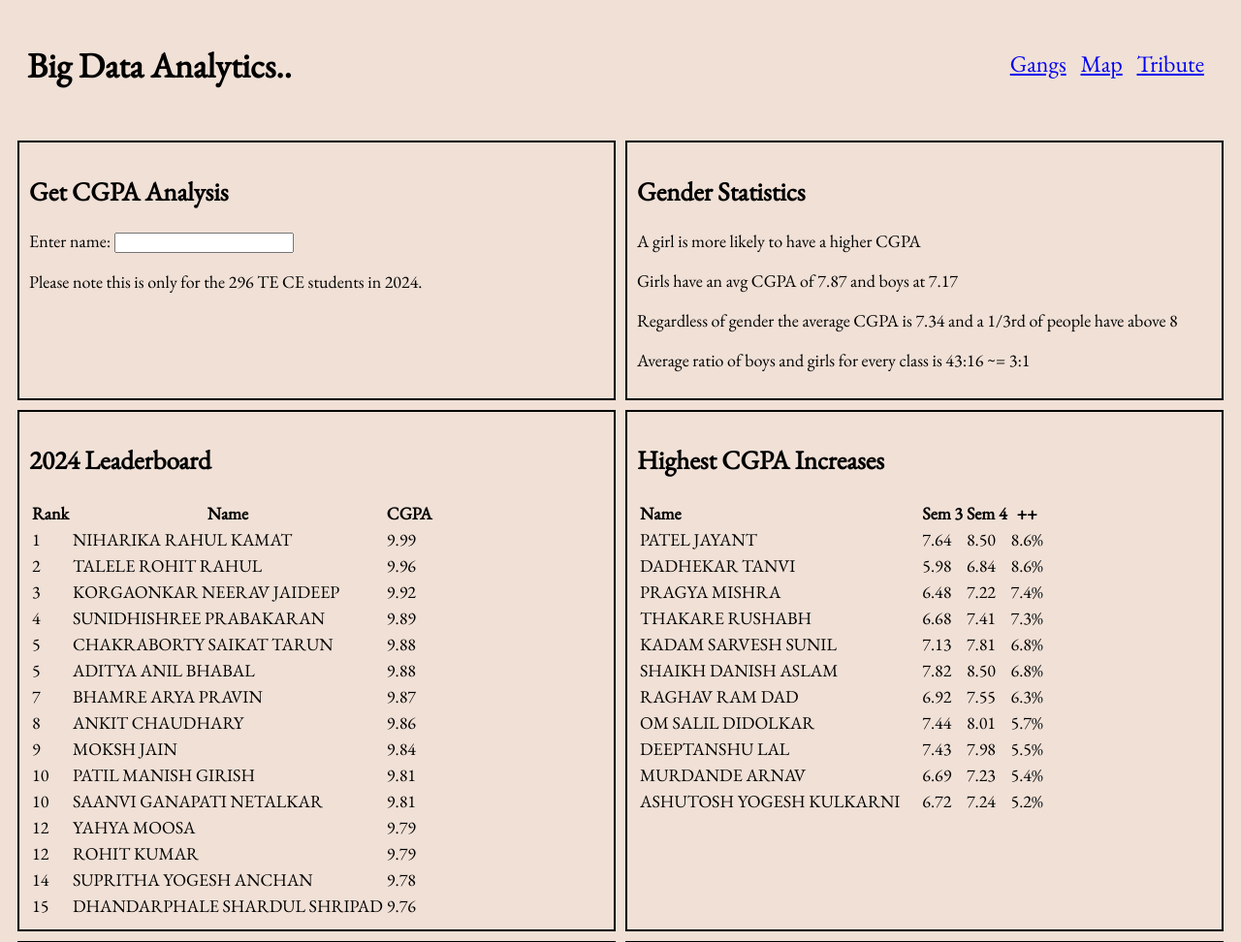
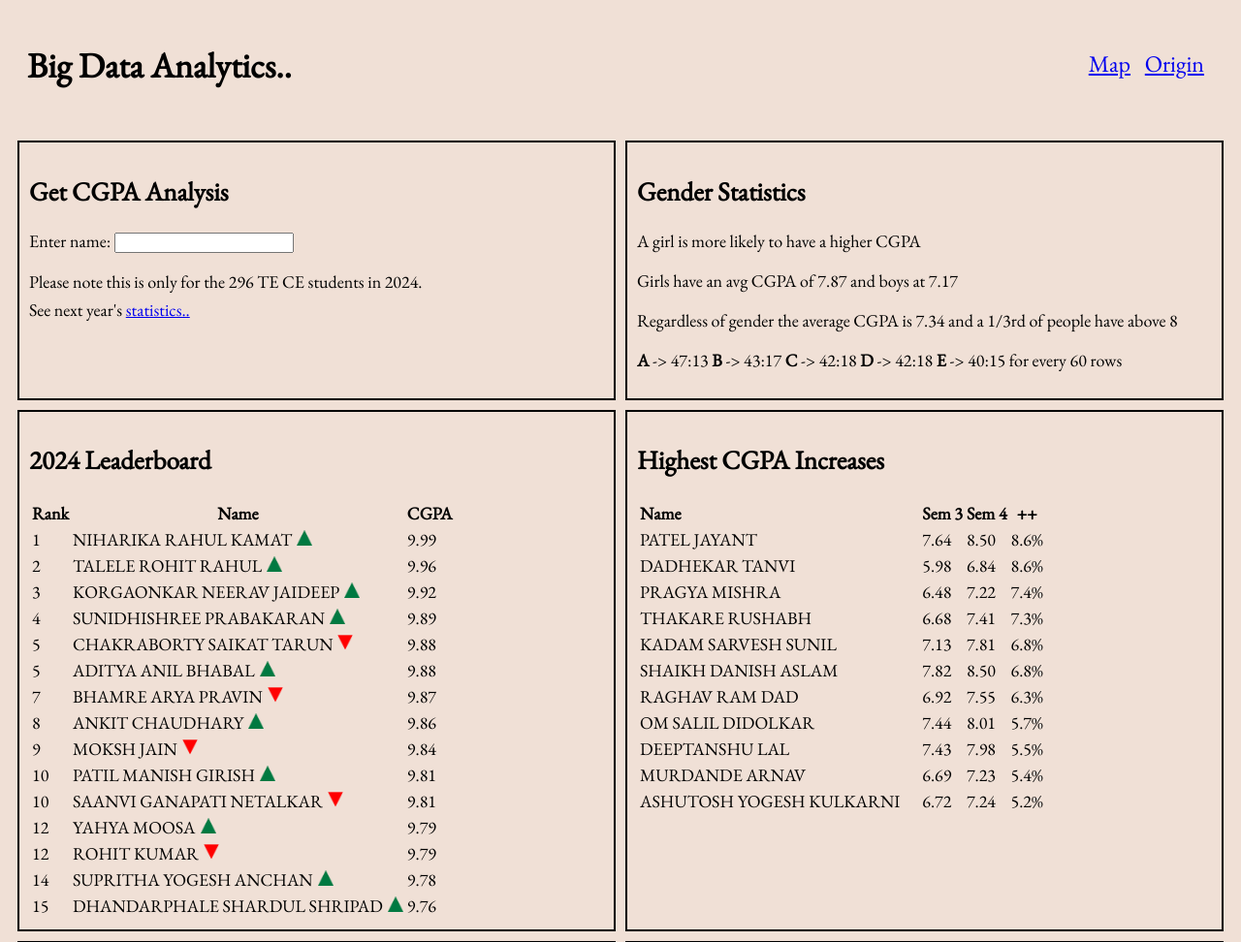
Before and after one commit to ShreyasAndurlekar/CGPA-Analytics, a Flask app: page / in a window 1280 px wide. Shown: the top 972 px of the page at 97% size. Run offline with Flask 3, Linux system fonts and the light colour scheme; parts of the project's set-up code (start-up, migrations or seed data) failed here and were passed over.

Commit message:
Indicators

```diff
--- a/functions.py
+++ b/functions.py
@@ -114,3 +114,6 @@ def barack():
     top_5_increases = merged_df.sort_values(by='CGPA_Increase', ascending=False).head(15)
 
     print(top_5_increases[['Name', 'C.G.P.A_sem3', 'C.G.P.A_sem4', 'CGPA_Increase']])
+
+
+gender_cgpa()
--- /dev/null
+++ b/static/script.js
@@ -0,0 +1,26 @@
+// Extract the text content from the `result-text` element
+const resultText = document.getElementById("result-text").innerText;
+
+// Find the percentage increase using a regex
+const match = resultText.match(/Rate of Change: (-?\d+\.\d+)%/);
+if (match) {
+    const percentageChange = parseFloat(match[1]); // Extract the numeric value
+    const iconDiv = document.getElementById("icon");
+
+    // Determine the image based on the percentage value
+    const icon = document.createElement("img");
+    icon.style.width = "16px";
+    icon.style.height = "16px";
+    icon.style.marginLeft = "5px";
+
+    if (percentageChange < 0) {
+        icon.src = "../static/red.png";
+        icon.alt = "Negative change";
+    } else {
+        icon.src = "../static/green.png";
+        icon.alt = "Positive change";
+    }
+
+    // Append the image beside the result
+    iconDiv.appendChild(icon);
+}
--- a/templates/find.html
+++ b/templates/find.html
@@ -14,7 +14,6 @@
         <div class = "g">
             <a class = "g1" href = "{{ url_for('home') }}" >Home</a>
             <a class = "g1" href = "{{ url_for('map') }}" >Map</a>
-            <a class = "g1" href = "{{ url_for('tribute') }}" >Tribute</a>
         </div>
 
     </div>
--- a/templates/index.html
+++ b/templates/index.html
@@ -12,9 +12,8 @@
         <div class = "navbar">
             <h1> Big Data Analytics..</h1>
             <div class = "g">
-                <a class = "g1" href = "{{ url_for('find') }}" >Gangs</a>
                 <a class = "g1" href = "{{ url_for('map') }}" >Map</a>
-                <a class = "g1" href = "{{ url_for('tribute') }}" >Tribute</a>
+                <a class = "g1" href = "{{ url_for('find') }}" >Origin</a>
             </div>
 
         </div>
@@ -30,9 +29,11 @@
 
                 </div>
                 {% if result %}
-                    <div id="result">
-                        <pre style = " font-family: 'Times New Roman', Times, serif;">{{ result }}</pre>
+                   <div id="result" style = "margin-top: 15px;" >
+                        <pre id="result-text" style="display: inline; font-family: 'Times New Roman' ">{{ result }}</pre>
+                        <div id="icon" style="display: inline;"></div>
                     </div>
+
                     {% endif %}
                     {% if error %}
                     <div id="error">
@@ -41,15 +42,26 @@
                  {% endif %}
 
                 <p>Please note this is only for the 296 TE CE students in 2024.</p>
+                <p style = "margin-top: -12px;">See next year's <a href="2024.html">statistics.. </a></p>
+
             </div>
+            <script src = "../static/script.js"></script>
+
 
             <div class="box">
                 <h2>Gender Statistics</h2>
                 <p>A girl is more likely to have a higher CGPA</p>
                 <p>Girls have an avg CGPA of 7.87 and boys at 7.17</p>
                 <p>Regardless of gender the average CGPA is 7.34 and a 1/3rd of people have above 8</p>
-                <p>Average ratio of boys and girls for every class is 43:16 ~= 3:1</p>
-            </div>
+                <p>
+                    <span style="font-weight: bold;">A</span> -> 47:13
+                    <span style="font-weight: bold;">B</span> -> 43:17
+                    <span style="font-weight: bold;">C</span> -> 42:18
+                    <span style="font-weight: bold;">D</span> -> 42:18
+                    <span style="font-weight: bold;">E</span> -> 40:15
+                    for every 60 rows
+                  </p>
+                              </div>
 
             <div class="box">
                 <h2>2024 Leaderboard</h2>
@@ -61,77 +73,77 @@
                     </tr>
                     <tr>
                         <td>1</td>
-                        <td>NIHARIKA RAHUL KAMAT</td>
+                        <td>NIHARIKA RAHUL KAMAT<img src="../static/green.png" alt="icon" style="width: 16px; height: 16px; margin-left: 5px;"></td>
                         <td>9.99</td>
                     </tr>
                     <tr>
                         <td>2</td>
-                        <td>TALELE ROHIT RAHUL</td>
+                        <td>TALELE ROHIT RAHUL<img src="../static/green.png" alt="icon" style="width: 16px; height: 16px; margin-left: 5px;"></td>
                         <td>9.96</td>
                     </tr>
                     <tr>
                         <td>3</td>
-                        <td>KORGAONKAR NEERAV JAIDEEP</td>
+                        <td>KORGAONKAR NEERAV JAIDEEP<img src="../static/green.png" alt="icon" style="width: 16px; height: 16px; margin-left: 5px;"></td>
                         <td>9.92</td>
                     </tr>
                     <tr>
                         <td>4</td>
-                        <td>SUNIDHISHREE PRABAKARAN</td>
+                        <td>SUNIDHISHREE PRABAKARAN<img src="../static/green.png" alt="icon" style="width: 16px; height: 16px; margin-left: 5px;"></td>
                         <td>9.89</td>
                     </tr>
                     <tr>
                         <td>5</td>
-                        <td>CHAKRABORTY SAIKAT TARUN</td>
+                        <td>CHAKRABORTY SAIKAT TARUN<img src="../static/red.png" alt="icon" style="width: 16px; height: 16px; margin-left: 5px;"></td>
                         <td>9.88</td>
                     </tr>
                     <tr>
                         <td>5</td>
-                        <td>ADITYA ANIL BHABAL</td>
+                        <td>ADITYA ANIL BHABAL<img src="../static/green.png" alt="icon" style="width: 16px; height: 16px; margin-left: 5px;"></td>
                         <td>9.88</td>
                     </tr>
                     <tr>
                         <td>7</td>
-                        <td>BHAMRE ARYA PRAVIN</td>
+                        <td>BHAMRE ARYA PRAVIN<img src="../static/red.png" alt="icon" style="width: 16px; height: 16px; margin-left: 5px;"></td>
                         <td>9.87</td>
                     </tr>
                     <tr>
                         <td>8</td>
-                        <td>ANKIT CHAUDHARY</td>
+                        <td>ANKIT CHAUDHARY<img src="../static/green.png" alt="icon" style="width: 16px; height: 16px; margin-left: 5px;"></td>
                         <td>9.86</td>
                     </tr>
                     <tr>
                         <td>9</td>
-                        <td>MOKSH JAIN</td>
+                        <td>MOKSH JAIN<img src="../static/red.png" alt="icon" style="width: 16px; height: 16px; margin-left: 5px;"></td>
                         <td>9.84</td>
                     </tr>
                     <tr>
                         <td>10</td>
-                        <td>PATIL MANISH GIRISH</td>
+                        <td>PATIL MANISH GIRISH<img src="../static/green.png" alt="icon" style="width: 16px; height: 16px; margin-left: 5px;"></td>
                         <td>9.81</td>
                     </tr>
                     <tr>
                         <td>10</td>
-                        <td>SAANVI GANAPATI NETALKAR</td>
+                        <td>SAANVI GANAPATI NETALKAR<img src="../static/red.png" alt="icon" style="width: 16px; height: 16px; margin-left: 5px;"></td>
                         <td>9.81</td>
                     </tr>
                     <tr>
                         <td>12</td>
-                        <td>YAHYA MOOSA</td>
+                        <td>YAHYA MOOSA<img src="../static/green.png" alt="icon" style="width: 16px; height: 16px; margin-left: 5px;"></td>
                         <td>9.79</td>
                     </tr>
                     <tr>
                         <td>12</td>
-                        <td>ROHIT KUMAR</td>
+                        <td>ROHIT KUMAR<img src="../static/red.png" alt="icon" style="width: 16px; height: 16px; margin-left: 5px;"></td>
                         <td>9.79</td>
                     </tr>
                     <tr>
                         <td>14</td>
-                        <td>SUPRITHA YOGESH ANCHAN</td>
+                        <td>SUPRITHA YOGESH ANCHAN<img src="../static/green.png" alt="icon" style="width: 16px; height: 16px; margin-left: 5px;"></td>
                         <td>9.78</td>
                     </tr>
                     <tr>
                         <td>15</td>
-                        <td>DHANDARPHALE SHARDUL SHRIPAD</td>
+                        <td>DHANDARPHALE SHARDUL SHRIPAD<img src="../static/green.png" alt="icon" style="width: 16px; height: 16px; margin-left: 5px;"></td>
                         <td>9.76</td>
                     </tr>
 
--- a/templates/map.html
+++ b/templates/map.html
@@ -14,8 +14,8 @@
         <h1>Big Data Analytics</h1>
         <div class="g">
             <a class="g1" href="{{ url_for('home') }}">Home</a>
-            <a class="g1" href="{{ url_for('find') }}">Gangs</a>
-            <a class="g1" href="{{ url_for('tribute') }}">Tribute</a>
+            <a class="g1" href="{{ url_for('find') }}">Origin</a>
+
         </div>
     </div>
     <div class="c">
```
Also changed, not shown: templates/tribute.html (deleted, +0 -30 lines), static/green.png (added), static/red.png (added).
